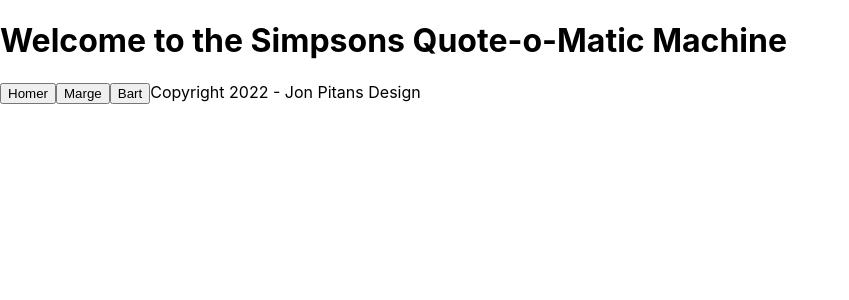
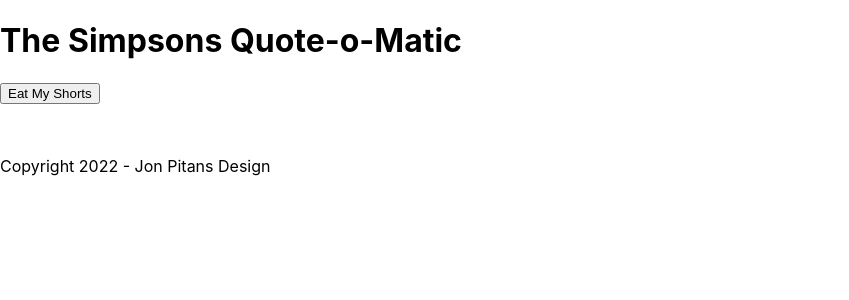
Before and after one commit to snowdog773/js-homework-simpsons, a React (Create React App) app in the folder simpsons/: page / in a window 1280 px wide. Shown: the top 300 px of the page, without its empty margins (0-849 px from the left). Built offline with nearby package versions, Linux system fonts and the light colour scheme.

Commit message:
rendering text and images

```diff
--- a/simpsons/package.json
+++ b/simpsons/package.json
@@ -6,6 +6,7 @@
     "@testing-library/jest-dom": "^5.16.2",
     "@testing-library/react": "^12.1.3",
     "@testing-library/user-event": "^13.5.0",
+    "axios": "^0.26.0",
     "react": "^17.0.2",
     "react-dom": "^17.0.2",
     "react-scripts": "5.0.0",
--- a/simpsons/src/Button.jsx
+++ b/simpsons/src/Button.jsx
@@ -1,13 +1,23 @@
 import React, { Component } from 'react';
-import Label from './Label'
+// import Label from './Label';
+
 
 class Button extends Component {
     state = {}
+
+
+
     render() {
         return (
-            <button onClick={ () => console.log(this.props.names) }><Label names = {this.props.names}/></button>
+            <>
+            <button onClick={ () => this.getQuote() }>
+                Button
+
+            </button>
+            </>
+
         );
     }
 }
-
+  /* /* <Label names = {this.props.names}/> */
 export default Button;
--- a/simpsons/src/Footer.jsx
+++ b/simpsons/src/Footer.jsx
@@ -5,7 +5,7 @@
     render() {
         return (
             <>
-            <span>Copyright 2022 - Jon Pitans Design</span>
+            <p>Copyright 2022 - Jon Pitans Design</p>
             </>
         );
     }
--- /dev/null
+++ b/simpsons/src/Header.css
@@ -0,0 +1,3 @@
+h1 {
+    text-align: center;
+}
--- a/simpsons/src/Header.jsx
+++ b/simpsons/src/Header.jsx
@@ -5,7 +5,7 @@
     render() {
         return (
             <>
-                <h1>Welcome to the Simpsons Quote-o-Matic Machine</h1>
+                <h1>The Simpsons Quote-o-Matic</h1>
             </>
         );
     }
--- a/simpsons/src/Main.jsx
+++ b/simpsons/src/Main.jsx
@@ -1,17 +1,42 @@
 import React, { Component } from 'react';
-import Button from './Button'
+// import Button from './Button';
+import axios from "axios";
 
 class Main extends Component {
-    state = { names : ['Homer', 'Marge', 'Bart']  }
-    render() {
-        return (
-            <>
-            {this.state.names.map((names) => {
-            return <Button names = {names} />
-    })}
-            </>
-        );
-    }
+    state = { quote : {}}
+
+    getQuote = () => { axios.get("https://thesimpsonsquoteapi.glitch.me/quotes").then(
+        (response) => {
+        this.setState({quote : response.data[0]});
+        console.log(response.data[0]);
+    })
+
+        }
+
+
+        render() {
+            return(
+                <>
+                    <button onClick= {() => this.getQuote() } >Eat My Shorts</button>
+                    <div className="text">
+                        <p>{this.state.quote.quote}</p>
+                        <p>{this.state.quote.character}</p>
+                    </div>
+                    <img src={this.state.quote.image} alt={this.state.quote.character} />
+                </>
+            )
+        }
+
+    // render() {
+    //     return (
+    //         <>
+    //         {this.state.names.map((names) => {
+    //         return <Button names = {names} getQuote = {getQuote()} />
+    // })}
+    //         <p>{this.state.quote}</p>
+    //         </>
+    //     );
+    // }
 }
 
 export default Main;
```
Also changed, not shown: 1 other file (tests, documents, lock files or other folders).
